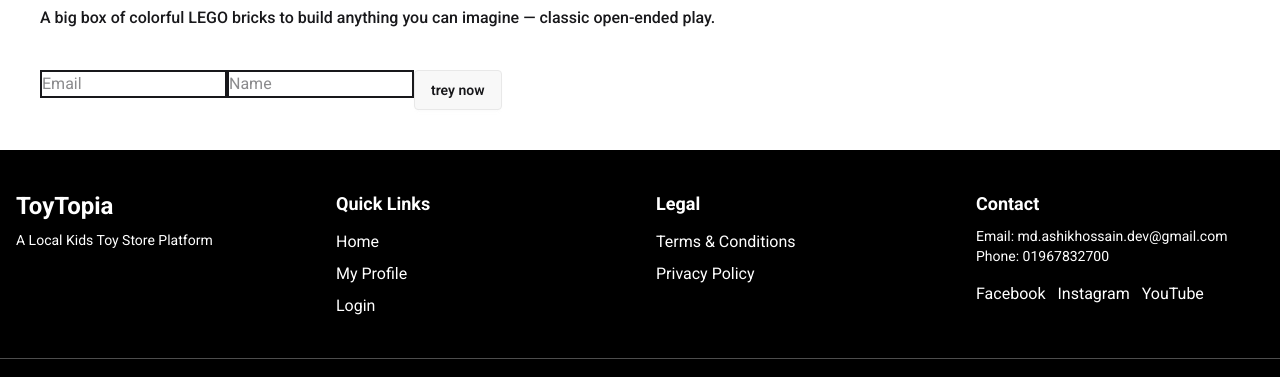
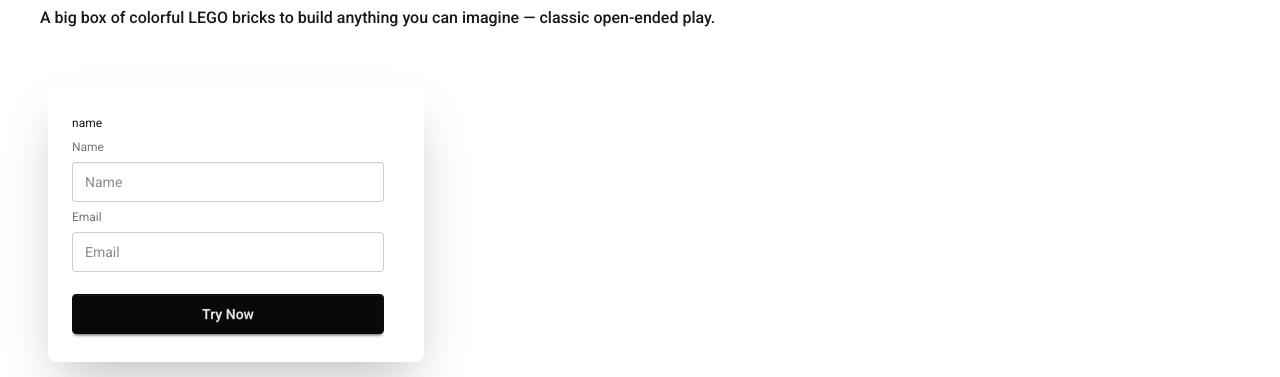
Before and after one commit to Asashik1419/Assignment-09, a React (Vite) app: page /cardDetails/1 in a window 1280 px wide. Shown: the part 558-935 px from the top of the page. Built offline with nearby package versions, Linux system fonts and the light colour scheme; no server answers.

Commit message:
added login page

```diff
--- a/src/Provider/AuthProvider.jsx
+++ b/src/Provider/AuthProvider.jsx
@@ -1,6 +1,6 @@
 import React, { createContext, useEffect, useState } from 'react';
 import app from '../firebase/firebase.config';
-import { createUserWithEmailAndPassword, getAuth, onAuthStateChanged } from "firebase/auth";
+import { createUserWithEmailAndPassword, getAuth, onAuthStateChanged, signInWithEmailAndPassword, signOut } from "firebase/auth";
 
 export const AuthContext = createContext();
 
@@ -13,7 +13,17 @@ const AuthProvider = ({children}) => {
 
         const creatUser = (email,password) => {
             return createUserWithEmailAndPassword(auth,email,password);
+        };
+
+        const signIn = (email,password)=>{
+            return signInWithEmailAndPassword(auth,email,password)
         }
+
+
+        const logOut =() =>{
+            return signOut(auth);
+        }
+
 
         useEffect(()=>{
         const unsubscribe = onAuthStateChanged(auth,(currentUser)=>{
@@ -29,6 +39,8 @@ const AuthProvider = ({children}) => {
             user,
             setUser,
             creatUser,
+            logOut,
+            signIn,
         }
 
     return <AuthContext value={authData}>{children}</AuthContext>;
--- a/src/components/Navbar/Navbar.jsx
+++ b/src/components/Navbar/Navbar.jsx
@@ -4,7 +4,15 @@ import { Link } from 'react-router';
 import { AuthContext } from '../../Provider/AuthProvider';
 
 const Navbar = () => {
-  const {user}=use(AuthContext)
+  const {user,logOut}=use(AuthContext)
+  const handleLogOut = ()=>{
+    console.log('user trying to LogOut');
+    logOut().then(() => {
+  // Sign-out successful.
+}).catch((error) => {
+  // An error happened.
+});
+  }
   const links = <>
 
     <div>
@@ -18,7 +26,7 @@ const Navbar = () => {
       <div tabIndex={0} role="button" className="btn btn-ghost lg:hidden">
         <svg xmlns="http://www.w3.org/2000/svg" className="h-5 w-5" fill="none" viewBox="0 0 24 24" stroke="currentColor"> <path strokeLinecap="round" strokeLinejoin="round" strokeWidth="2" d="M4 6h16M4 12h8m-8 6h16" /> </svg>
       </div>
-
+      <div>{user && user.email}</div>
       <ul
         tabIndex="-1"
         className="menu menu-sm dropdown-content bg-base-100 rounded-box  mt-3 w-52 p-2 shadow">
@@ -46,7 +54,10 @@ const Navbar = () => {
     <span>My Profile</span>
   </a>
 </div>
-    <Link to={'/loginPage'}><li className='btn btn-primary btn-ghost'>Login</li></Link>
+{
+  user ? <button onClick={handleLogOut} className='btn btn-primary btn-ghost'>Log Out</button> : <Link to={'/loginPage'}><li className='btn btn-primary btn-ghost'>Login</li></Link>
+}
+
   </div>
 
 </div>
--- a/src/page/CardDetails/CardDetails.jsx
+++ b/src/page/CardDetails/CardDetails.jsx
@@ -34,15 +34,28 @@ const CardDetails = () => {
                 <p>{description}</p>
             </div>
             <div className='flex mt-10'>
-                <div className=''>
-                    <input className='border-2' type="email" name="" id="" placeholder='Email' />
-                    <input className='border-2' type="text" placeholder='Name' />
-                </div>
-                <div>
-                    <button className='btn'>trey now</button>
-                </div>
+
+  <div className="hero-content flex-col lg:flex-row-reverse">
+    <div className="text-center lg:text-left">
+
+    </div>
+    <div className="card bg-base-100 w-full max-w-sm shrink-0 shadow-2xl">
+      <div className="card-body w-90">
+        <fieldset className="fieldset">
+            name
+            <label className="label">Name</label>
+          <input type="text" className="input" placeholder="Name" required />
+            {/* email */}
+          <label className="label">Email</label>
+          <input type="email" className="input" placeholder="Email" required />
+
+          <button className="btn btn-neutral mt-4">Try Now</button>
+        </fieldset>
+      </div>
+    </div>
+  </div>
+</div>
             </div>
-        </div>
     );
 };
 
--- a/src/page/LoginPage/LoginPage.jsx
+++ b/src/page/LoginPage/LoginPage.jsx
@@ -1,23 +1,42 @@
-import React from 'react';
+import React, { use } from 'react';
 import { FcGoogle } from "react-icons/fc";
 import { FaGithub } from "react-icons/fa";
 import { Link } from 'react-router';
+import { AuthContext } from '../../Provider/AuthProvider';
 
 const LoginPage = () => {
+
+  const {signIn} = use(AuthContext);
+
+  const handleLogin=(e)=>{
+    e.preventDefault();
+    const form=e.target;
+    const email = form.email.value;
+    const password = form.password.value;
+    console.log({email,password});
+    signIn(email,password)
+    .then(result =>{
+      const user = result.user;
+      console.log(user)
+    })
+    .catch((error) => {
+    const errorCode = error.code;
+    const errorMessage = error.message;
+    alert(errorCode,errorMessage);
+  });
+  }
     return (
         <div>
-
-
-
-
             <div className="hero bg-base-200 min-h-screen">
     <div className="card bg-base-100 w-full max-w-sm shrink-0 shadow-2xl">
-      <div className="card-body">
+      <form onSubmit={handleLogin} className="card-body">
         <fieldset className="fieldset">
+          {/* email */}
           <label className="label">Email</label>
-          <input type="email" className="input" placeholder="Email" />
+          <input name='email' type="email" className="input" placeholder="Email" />
+          {/* password */}
           <label className="label">Password</label>
-          <input type="password" className="input" placeholder="Password" />
+          <input name='password' type="password" className="input" placeholder="Password" />
           <div><a className="link link-hover">Forgot password?</a></div>
 
             <div className='space-y-3 '>
@@ -29,10 +48,10 @@ const LoginPage = () => {
                 </div>
             </div>
 
-          <button className="btn btn-neutral mt-4">Login</button>
+          <button type='submit' className="btn btn-neutral mt-4">Login</button>
           <p className='text-center pt-5 text-[16px]'>Create an account <Link to={'/ragisterPage'}><span className='text-secondary'>Register?</span></Link></p>
         </fieldset>
-      </div>
+      </form>
     </div>
 
 </div>
--- a/src/page/RegisterPage/RegisterPage.jsx
+++ b/src/page/RegisterPage/RegisterPage.jsx
@@ -13,8 +13,12 @@ const RegisterPage = () => {
         const email = form.email.value;
         const password = form.password.value;
         console.log({name,photo,email,password});
+
+        if (password.length < 6){
+          alert('Password must be at least 6 characters');
+          return;
+        }
         creatUser(email,password)
-
         .then(result=>{
             const user=result.user;
             // console.log(user);
```
